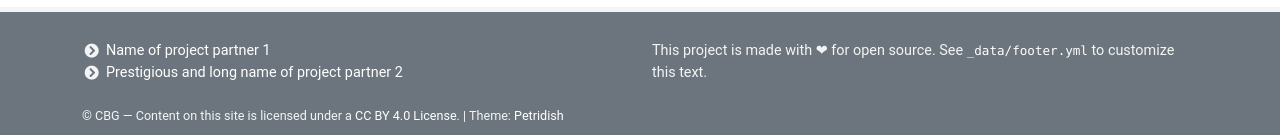
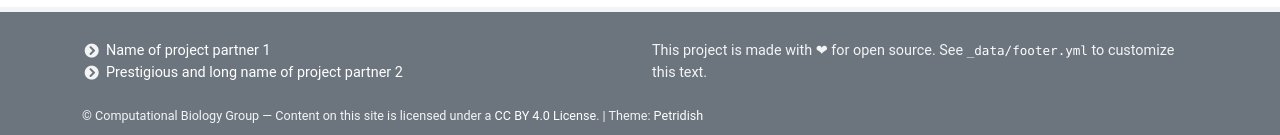
Before and after one commit to ilaria-iuliani/CBG, a Jekyll site: the page built from pages/publications.md, in a window 1280 px wide. Shown: the part 896-1031 px from the top of the page. Built offline with Jekyll 4.4.1, drawn with Linux system fonts in a browser that asks for light colours.

Commit message:
Update _config.yml

```diff
--- a/_config.yml
+++ b/_config.yml
@@ -1,7 +1,7 @@
 # SITE SETTINGS
 title: Computational Biology Group                     # Title in top navigation bar (navbar) and <head>
 description: Computational Biology Group # Site description in <head>
-author: CBG   # Used for copyright statement in footer
+author: Computational Biology Group   # Used for copyright statement in footer
 # url: "https://pols.unimi.it"          # No slash at the end
 # baseurl: ""                 # Only required if your site is on a subdomain e.g. https://username.github.io/sitename
                                         # which has url: "https://username.github.io" (no slash) and baseurl: "/sitename" (leading slash)
```
